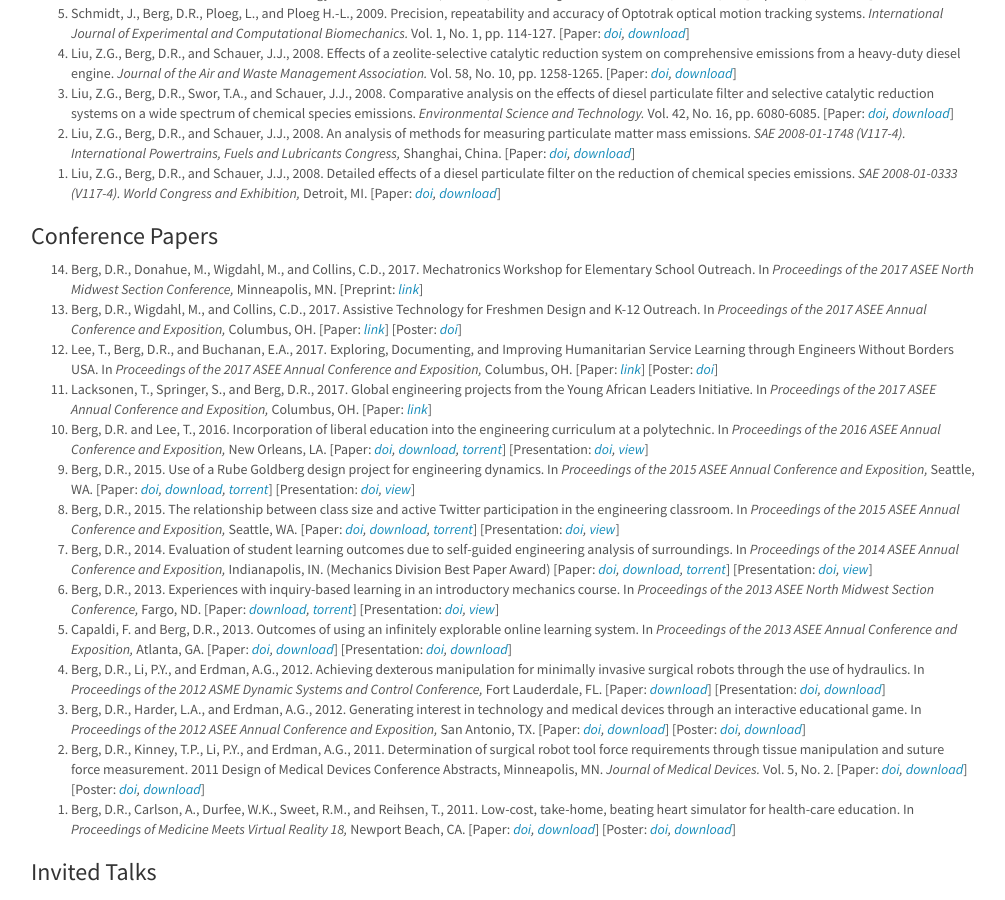
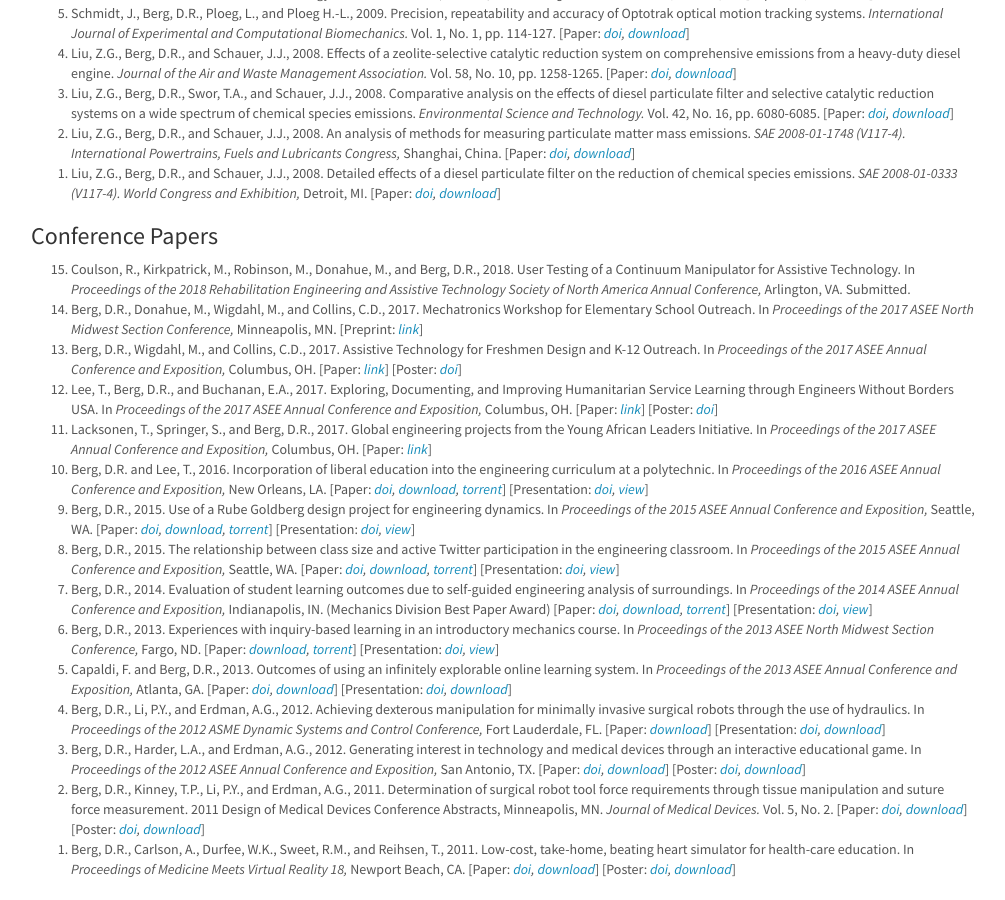
Before and after one commit to devinberg/devinberg.com, a Jekyll site: the page built from publications/index.md, in a window 1280 px wide and 900 px high, scrolled down 853 px. Shown: the whole window, without its empty margins (39-1044 px from the left). Built offline with Jekyll 4.4.1, drawn with Linux system fonts in a browser that asks for light colours; nearby versions of some CDN libraries; comment, search, counter and statistics services are not loaded.

Commit message:
RESNA paper submitted

```diff
--- a/publications/index.md
+++ b/publications/index.md
@@ -75,6 +75,8 @@ Below are some of the papers and other artifacts I have published. Additional in
 
 <h3>Conference Papers</h3>
 <ol reversed="">
+	<li>Coulson, R., Kirkpatrick, M., Robinson, M., Donahue, M., and Berg, D.R., 2018. User Testing of a Continuum Manipulator for Assistive Technology. In <i>Proceedings of the 2018 Rehabilitation Engineering and Assistive Technology Society of North America Annual Conference,</i> Arlington, VA. Submitted.</li>
+
 	<li>Berg, D.R., Donahue, M., Wigdahl, M., and Collins, C.D., 2017. Mechatronics Workshop for Elementary School Outreach. In <i>Proceedings of the 2017 ASEE North Midwest Section Conference,</i> Minneapolis, MN. [Preprint: <i><a href="https://engrxiv.org/pgtuq">link</a></i>] <span data-badge-popover="right" data-badge-type="4" data-doi="10.17605/OSF.IO/PGTUQ" data-hide-no-mentions="true" class="altmetric-embed"></span></li>
 
 	<li>Berg, D.R., Wigdahl, M., and Collins, C.D., 2017. Assistive Technology for Freshmen Design and K-12 Outreach. In <i>Proceedings of the 2017 ASEE Annual Conference and Exposition,</i> Columbus, OH. [Paper: <i><a href="https://engrxiv.org/pdzss">link</a></i>] [Poster: <i><a href="https://doi.org/10.6084/m9.figshare.5143291.v1">doi</a></i>] <span data-badge-popover="right" data-badge-type="4" data-doi="" data-hide-no-mentions="true" class="altmetric-embed"></span></li>
```
